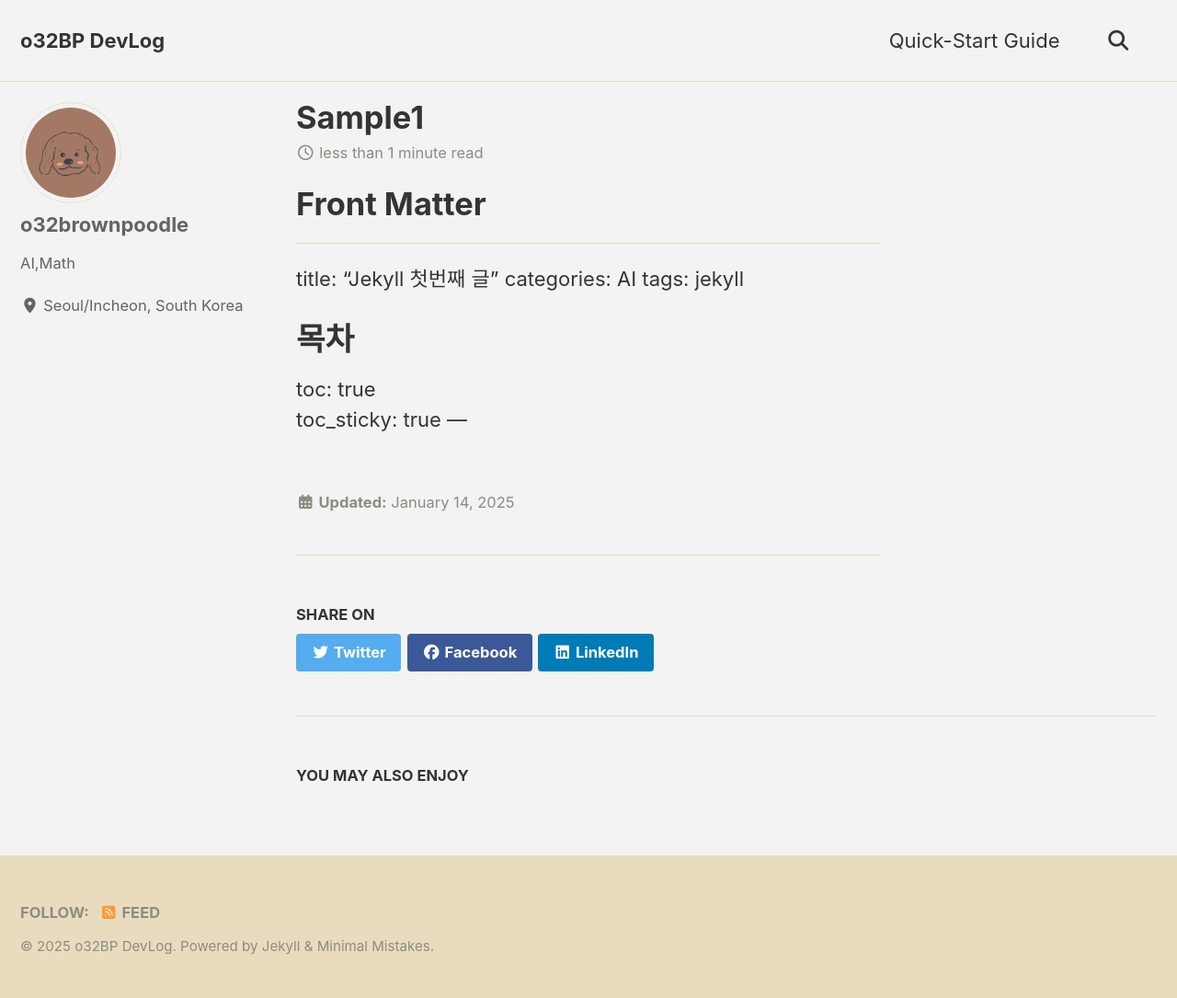
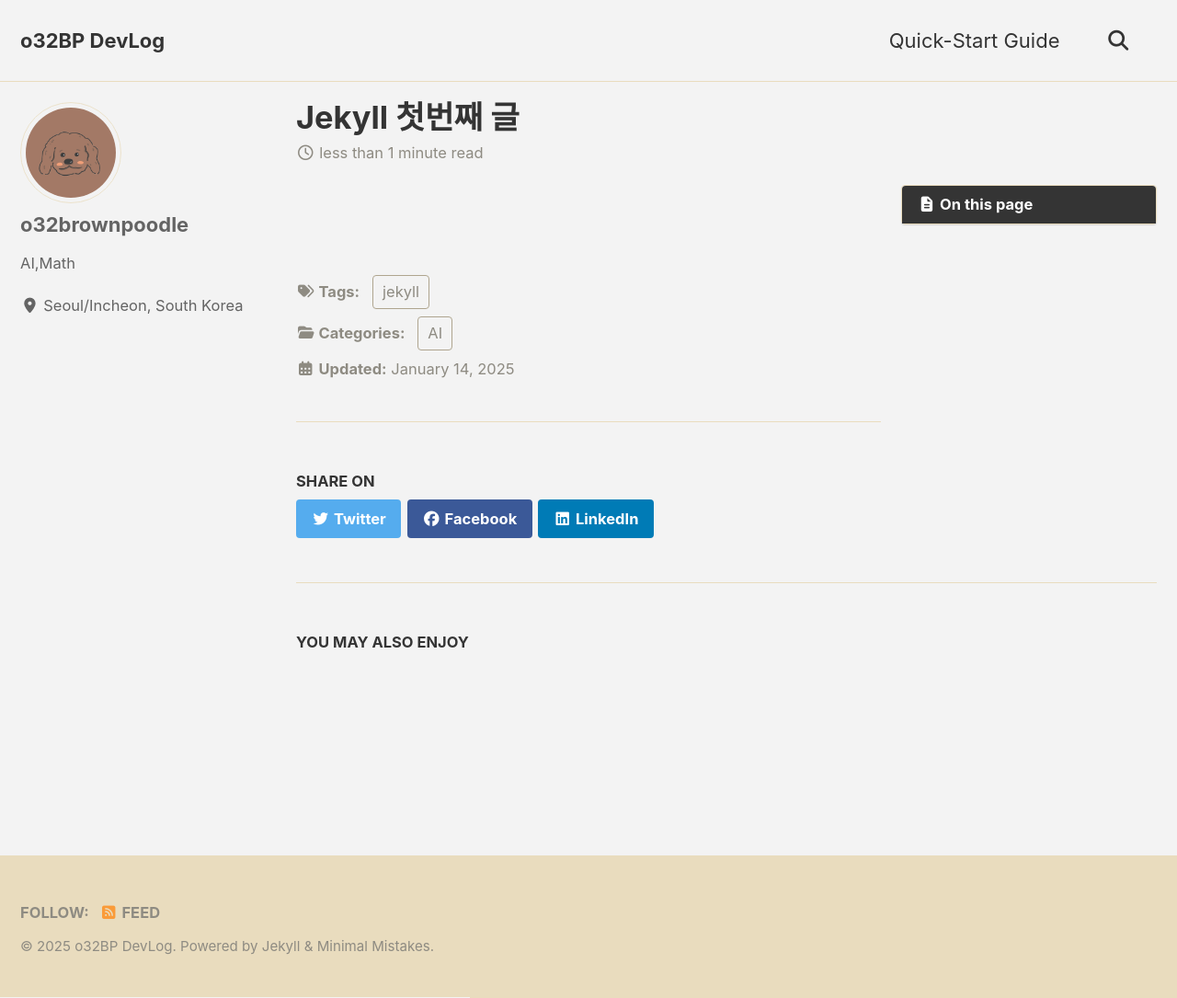
Before and after one commit to o32brownpoodle/o32brownpoodle.github.io, a Jekyll site: the page built from _posts/2025-01-14-sample1.md, in a window 1280 px wide and 1085 px high. Shown: the whole window at 92% size. Built offline with Jekyll 4.4.1, drawn with Linux system fonts in a browser that asks for light colours; cached includes are drawn as plain includes.

Commit message:
Update 2025-01-14-sample1.md

```diff
--- a/_posts/2025-01-14-sample1.md
+++ b/_posts/2025-01-14-sample1.md
@@ -1,9 +1,8 @@
-# Front Matter
 ---
 title: "Jekyll 첫번째 글"
 categories: AI
 tags: jekyll
-# 목차
+
 toc: true
 toc_sticky: true
 ---
```
